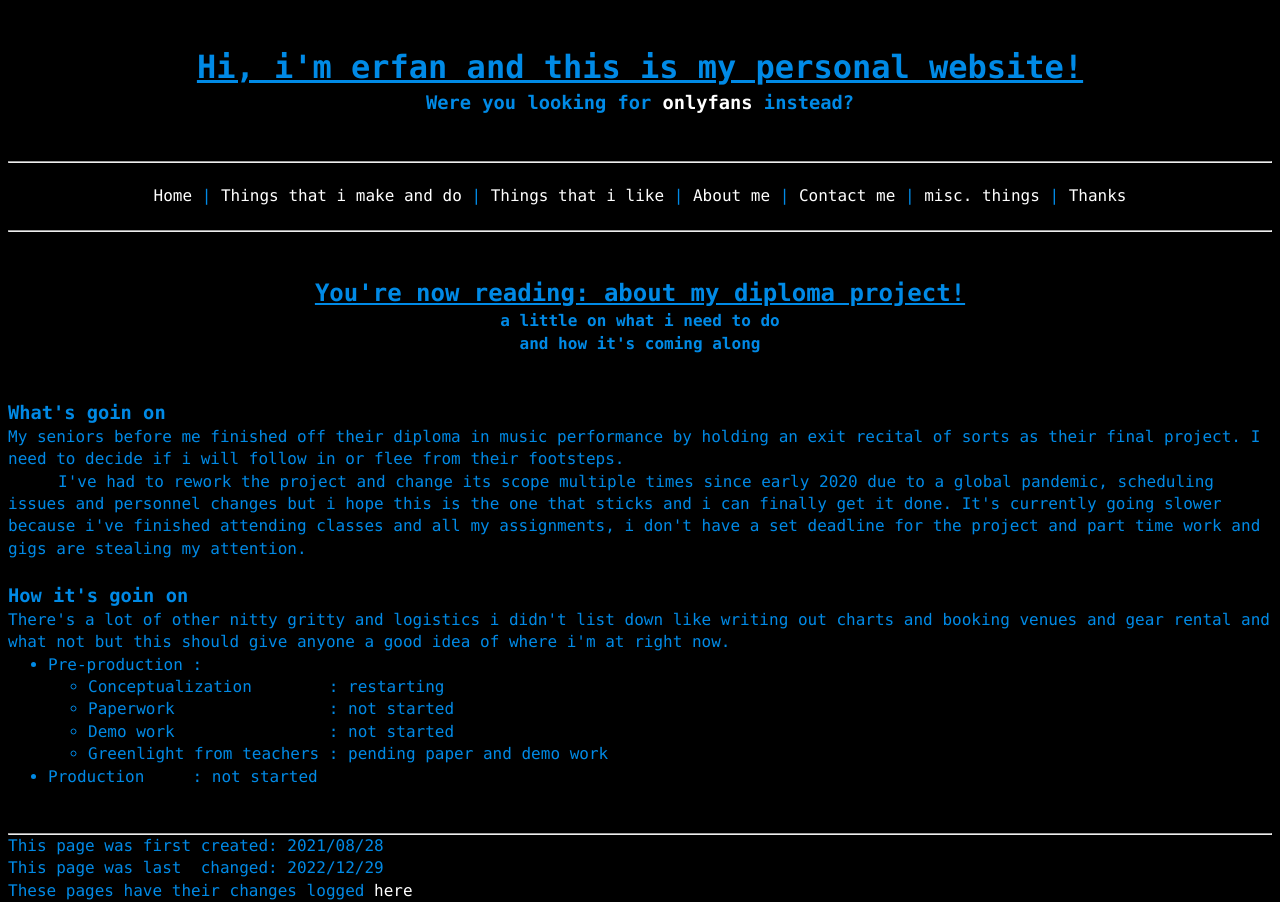
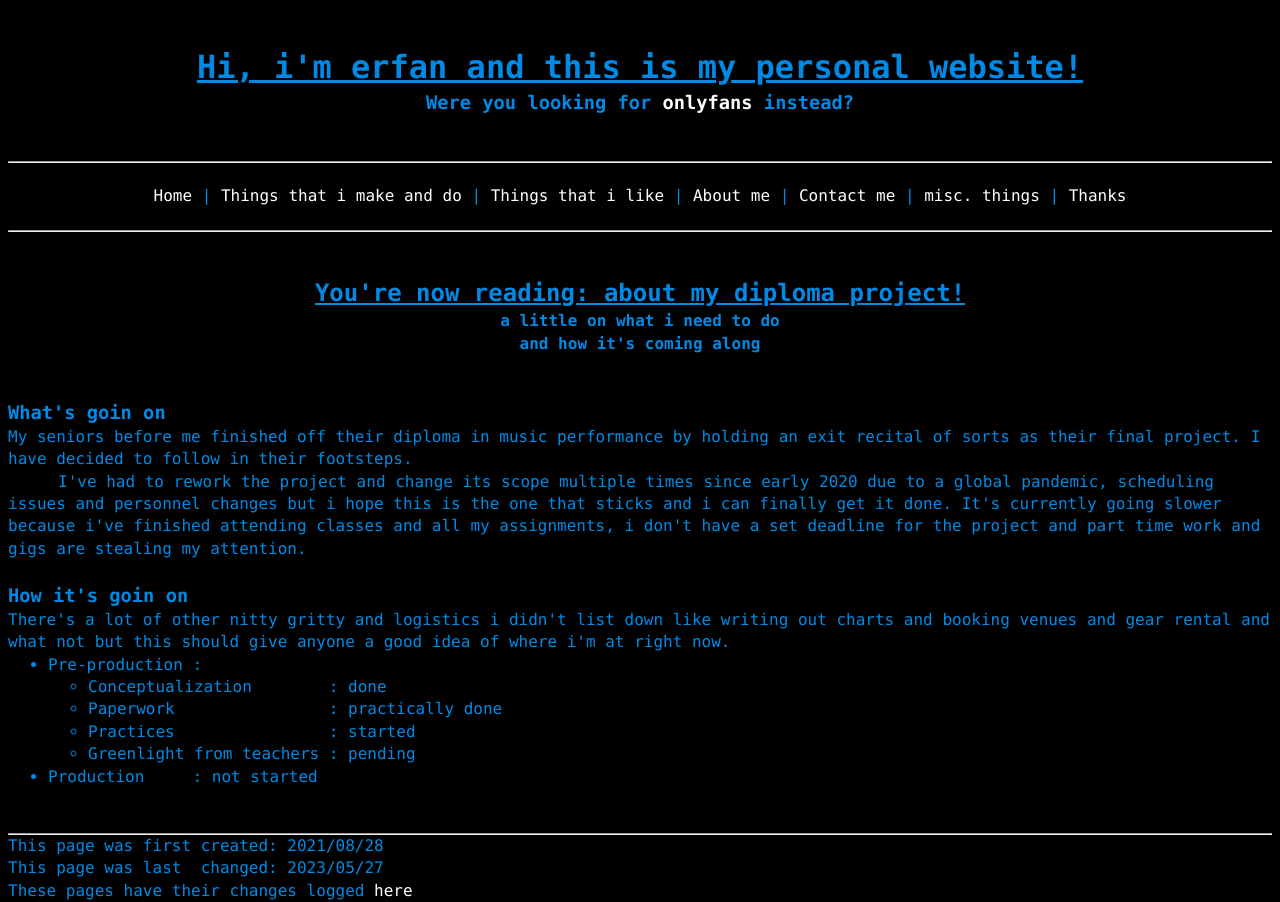
Before and after one commit to a-erfan-aa/a-erfan-aa.github.io, a Jekyll site: the page built from things-i-make/diploma.html, in a window 1280 px wide. Built offline with Jekyll 4.4.1, drawn with Linux system fonts in a browser that asks for light colours.

Commit message:
Update diploma.html
also update lastChanged

```diff
--- a/things-i-make/diploma.html
+++ b/things-i-make/diploma.html
@@ -3,7 +3,7 @@ layout: default
 title: My diploma project
 description: On why it's taking forever to complete
 firstCreated: 2021/08/28
-lastChanged: 2022/12/29
+lastChanged: 2023/05/27
 ---
 <!-- title and subtitle -->
 <div>
@@ -17,7 +17,7 @@ lastChanged: 2022/12/29
 <!-- diploma overview -->
 <div>
 	<h3>What's goin on</h3>
-	<p>My seniors before me finished off their diploma in music performance by holding an exit recital of sorts as their final project. I need to decide if i will follow in or flee from their footsteps.</p>
+	<p>My seniors before me finished off their diploma in music performance by holding an exit recital of sorts as their final project. I have decided to follow in their footsteps.</p>
     <p style="text-indent: 50px;">I've had to rework the project and change its scope multiple times since early 2020 due to a global pandemic, scheduling issues and personnel changes but i hope this is the one that sticks and i can finally get it done. It's currently going slower because i've finished attending classes and all my assignments, i don't have a set deadline for the project and part time work and gigs are stealing my attention.</p>
 </div>
 
@@ -30,10 +30,10 @@ lastChanged: 2022/12/29
 	<ul>
         <li>Pre-production&nbsp;:
             <ul>
-                <li>Conceptualization&nbsp;&nbsp;&nbsp;&nbsp;&nbsp;&nbsp;&nbsp;                                                     : restarting</li>
-                <li>Paperwork&nbsp;&nbsp;&nbsp;&nbsp;&nbsp;&nbsp;&nbsp;&nbsp;&nbsp;&nbsp;&nbsp;&nbsp;&nbsp;&nbsp;&nbsp;             : not started</li>
-                <li>Demo work&nbsp;&nbsp;&nbsp;&nbsp;&nbsp;&nbsp;&nbsp;&nbsp;&nbsp;&nbsp;&nbsp;&nbsp;&nbsp;&nbsp;&nbsp;             : not started</li>
-                <li>Greenlight from teachers                                                                                        : pending paper and demo work</li>
+                <li>Conceptualization&nbsp;&nbsp;&nbsp;&nbsp;&nbsp;&nbsp;&nbsp;                                                     : done</li>
+                <li>Paperwork&nbsp;&nbsp;&nbsp;&nbsp;&nbsp;&nbsp;&nbsp;&nbsp;&nbsp;&nbsp;&nbsp;&nbsp;&nbsp;&nbsp;&nbsp;             : practically done</li>
+                <li>Practices&nbsp;&nbsp;&nbsp;&nbsp;&nbsp;&nbsp;&nbsp;&nbsp;&nbsp;&nbsp;&nbsp;&nbsp;&nbsp;&nbsp;&nbsp;             : started</li>
+                <li>Greenlight from teachers                                                                                        : pending</li>
             </ul>
         </li>
         <li>Production&nbsp;&nbsp;&nbsp;&nbsp;&nbsp;: not started</li>
```
